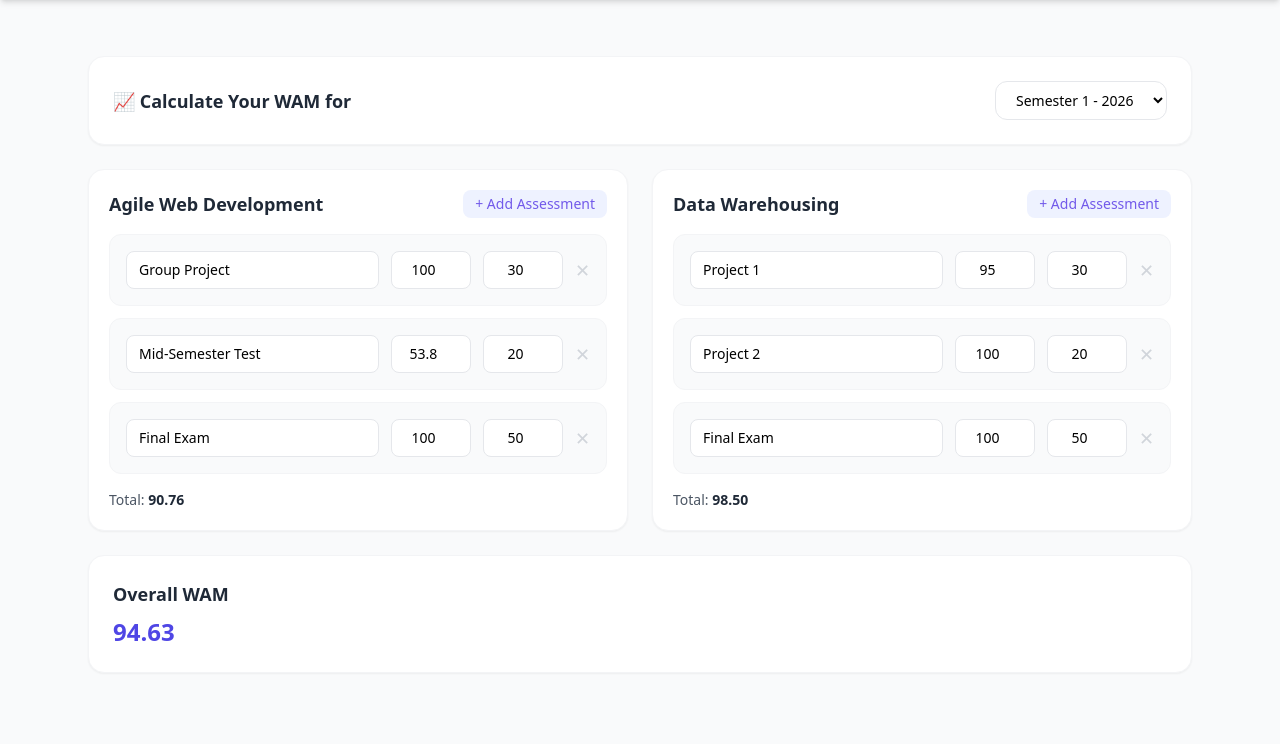
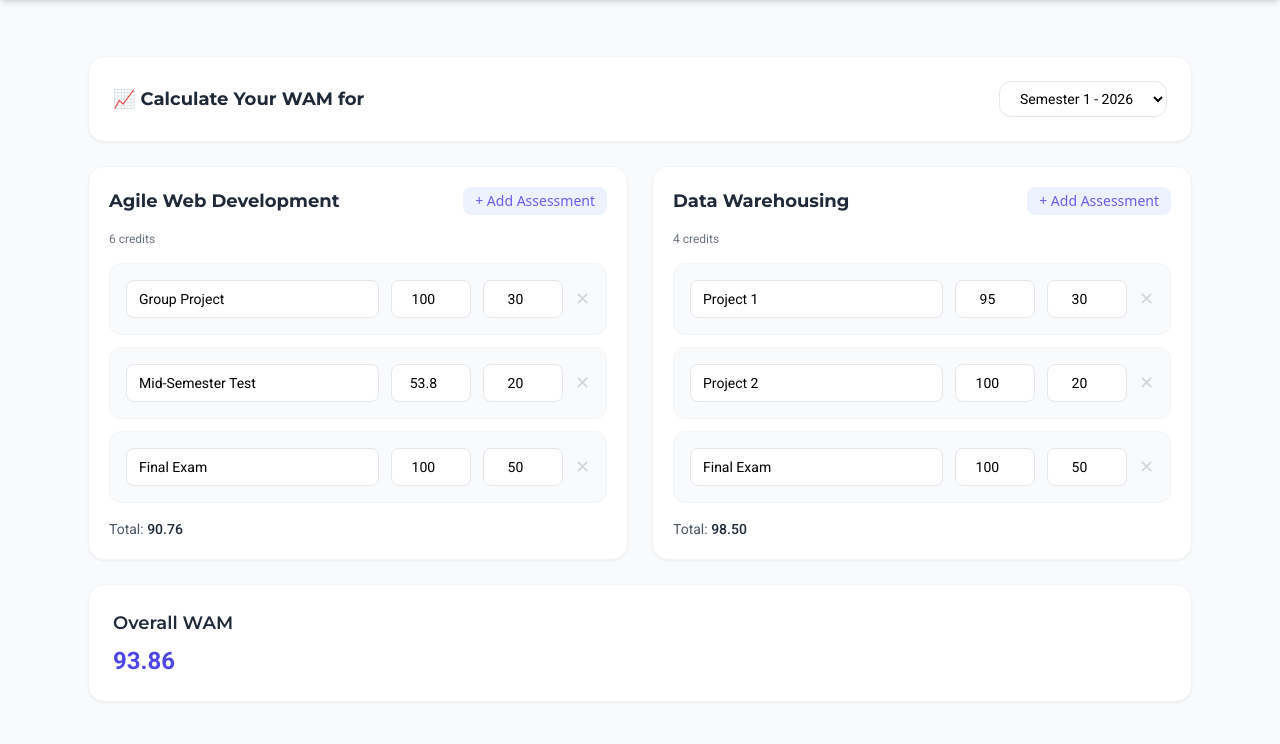
Before and after one commit to Dyutiman-shiv/Agile-web-dev-project, a Flask app: page /scores in a window 1280 px wide. Shown: the part 56-800 px from the top of the page. Run offline with Flask 3, Linux system fonts and the light colour scheme; a user stored in the database is signed in; data comes from the database, SQL or seed files in the repository; both versions use the stored data as it was after the commit; data that the repository does not hold is empty; some libraries are stand-ins or nearby versions.

Commit message:
Modified the Scores Page to include the number of credits of a Unit and also changed the WAM Calculation.

```diff
--- a/Frontend/static/js/scores.js
+++ b/Frontend/static/js/scores.js
@@ -1,5 +1,6 @@
 let units = {};
 let unitNames = {};
+let unitCredits = {};
 let currentSemesterId = "";
 
 function loadSemesters() {
@@ -38,6 +39,7 @@ function loadUnits() {
       const key = "unit_" + u.id;
       units[key] = [];
       unitNames[key] = u.name;
+      unitCredits[key] = u.number_credits;
     });
 
     $.getJSON(`/api/scores/${currentSemesterId}`, function (assessments) {
@@ -214,14 +216,15 @@ function updateOverallWAM() {
 
   Object.keys(units).forEach(unitId => {
     let total = 0;
+    let credit = unitCredits[unitId];
 
     units[unitId].forEach(a => {
       total += (Number(a.score || 0) * Number(a.weight || 0)) / 100;
     });
 
     if (units[unitId].length > 0) {
-      sum += total;
-      count++;
+      sum += total * credit;
+      count += credit;
     }
   });
 
@@ -239,25 +242,29 @@ function render() {
       <div class="bg-white rounded-2xl shadow-sm border border-gray-100 p-5 space-y-4">
 
         <div class="flex justify-between items-center">
-          <h4 class="text-lg font-semibold text-gray-800">
+          <h4 class="text-lg montserrat-bold text-gray-800">
             ${unitNames[unitId]}
           </h4>
 
           <button onclick="addAssessment('${unitId}')"
-            class="px-3 py-1 text-sm rounded-lg bg-indigo-50 text-primary_purp hover:bg-indigo-100 transition">
+            class="px-3 py-1 montserrat-regular text-sm rounded-lg bg-indigo-50 text-primary_purp hover:bg-indigo-100 transition">
             + Add Assessment
           </button>
         </div>
 
+        <p class="text-xs roboto-regular text-gray-500">
+          ${unitCredits[unitId] ? unitCredits[unitId] + ' credits' : ''}
+        </p>
+
         <div id="${unitId}-list" class="space-y-3"></div>
 
-        <div class="text-sm text-gray-600">
+        <div class="text-sm roboto-regular text-gray-600">
           Total:
-          <span id="${unitId}-total" class="font-semibold text-gray-800">0</span>
+          <span id="${unitId}-total" class="roboto-medium text-gray-800">0</span>
         </div>
 
         <p id="${unitId}-warning"
-          class="text-red-500 text-xs hidden">
+          class="text-red-500 roboto-regular text-xs hidden">
           Total weight cannot exceed 100%
         </p>
 
@@ -275,7 +282,7 @@ function render() {
           <input type="text"
             placeholder="Assessment Name"
             value="${a.name || ''}"
-            class="flex-1 px-3 py-2 rounded-lg border border-gray-200 text-sm focus:ring-1 focus:ring-primary_purp"
+            class="flex-1 px-3 py-2 rounded-lg  roboto-regular border border-gray-200 text-sm focus:ring-1 focus:ring-primary_purp"
             oninput="updateValue('${unitId}', ${a.id}, 'name', this.value)">
 
           <input type="number"
@@ -283,7 +290,7 @@ function render() {
             min = "0"
             max = "100"
             value="${a.score || ''}"
-            class="w-20 px-3 py-2 text-center rounded-lg border border-gray-200 text-sm"
+            class="w-20 px-3 py-2 text-center rounded-lg border border-gray-200 text-sm roboto-regular"
             oninput="updateValue('${unitId}', ${a.id}, 'score', this.value)">
 
           <input type="number"
@@ -291,11 +298,11 @@ function render() {
             max = "100"
             placeholder="%"
             value="${a.weight || ''}"
-            class="w-20 px-3 py-2 text-center rounded-lg border border-gray-200 text-sm"
+            class="w-20 px-3 py-2 text-center rounded-lg border border-gray-200 text-sm roboto-regular"
             oninput="updateValue('${unitId}', ${a.id}, 'weight', this.value)">
 
           <button onclick="deleteAssessment('${unitId}', ${a.id})"
-            class="text-gray-300 hover:text-red-500 text-lg transition">
+            class="text-gray-300 hover:text-red-500 text-lg roboto-regular transition">
             ✕
           </button>
 
--- a/Frontend/templates/scores.html
+++ b/Frontend/templates/scores.html
@@ -5,12 +5,12 @@
 <div class="max-w-6xl mx-auto space-y-6 p-6">
 
   <div class="bg-white rounded-2xl shadow-sm border border-gray-100 p-6 flex items-center">
-    <h3 class="text-lg font-semibold text-gray-800 flex items-center gap-2">
+    <h3 class="text-lg montserrat-bold text-gray-800 flex items-center gap-2">
       📈 Calculate Your WAM for
     </h3>
     <select id="semester-select"
     class="ml-auto px-4 py-2 border border-gray-200 rounded-xl text-sm
-         focus:ring-2 focus:ring-indigo-500 focus:outline-none
+         focus:ring-2 focus:ring-indigo-500 focus:outline-none roboto-regular
          relative z-50 bg-white">
     <option>Loading...</option>
     </select>
@@ -21,11 +21,11 @@
   </div>
 
   <div class="bg-white rounded-2xl shadow-sm border border-gray-100 p-6">
-    <h3 class="text-lg font-semibold text-gray-800 mb-2">
+    <h3 class="text-lg montserrat-semi-bold text-gray-800 mb-2">
       Overall WAM
     </h3>
 
-    <div class="text-2xl font-bold text-indigo-600">
+    <div class="text-2xl roboto-bold text-indigo-600">
       <span id="overall-wam">0</span>
     </div>
   </div>
```
Also changed, not shown: Backend/app.db, 1 other file.
